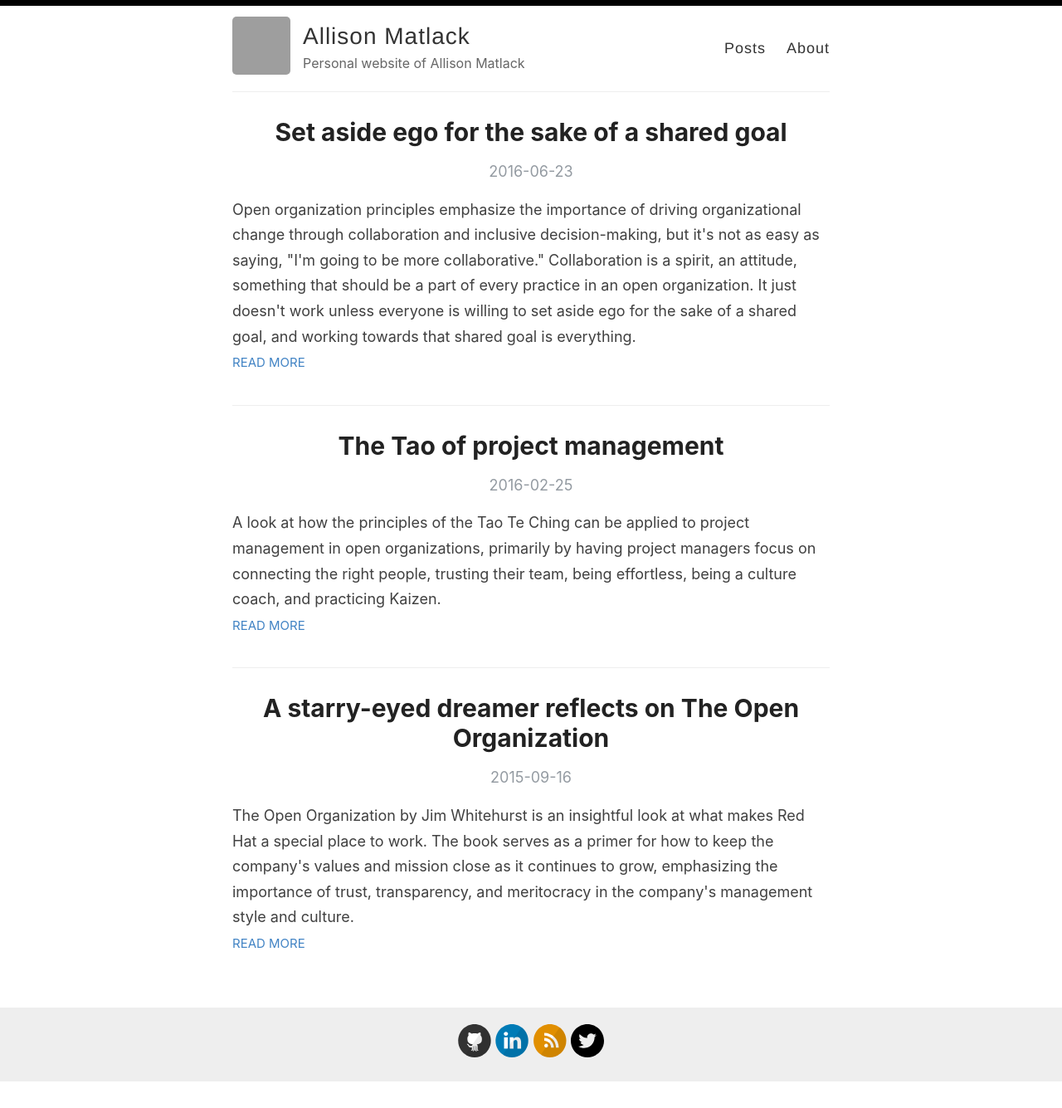
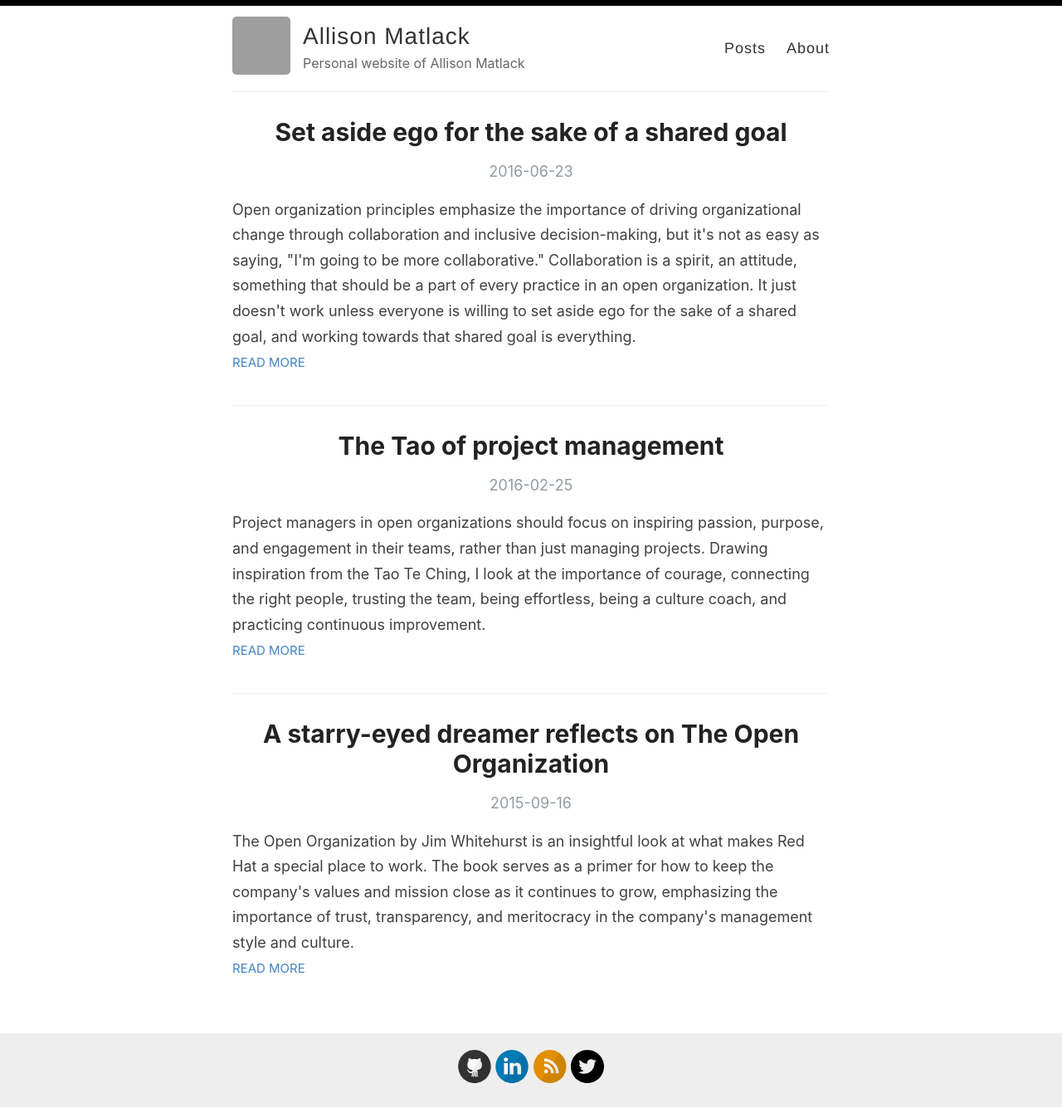
Before and after one commit to amatlack/amatlack.github.io, a Jekyll site: the page built from index.html, in a window 1280 px wide. Shown: the whole page at 83% size. Built offline with Jekyll 4.4.1, drawn with Linux system fonts in a browser that asks for light colours; the list of posts is cut into pages by our own code; before the commit the page ends 1304 px from its top, so only the background shows below that; grey boxes are pictures that could not be loaded.

Commit message:
update excerpt

```diff
--- a/_posts/2016-02-25-the-tao-of-project-management.md
+++ b/_posts/2016-02-25-the-tao-of-project-management.md
@@ -1,7 +1,7 @@
 ---
 layout: post
 title: The Tao of project management
-excerpt: A look at how the principles of the Tao Te Ching can be applied to project management in open organizations, primarily by having project managers focus on connecting the right people, trusting their team, being effortless, being a culture coach, and practicing Kaizen.
+excerpt: Project managers in open organizations should focus on inspiring passion, purpose, and engagement in their teams, rather than just managing projects. Drawing inspiration from the Tao Te Ching, I look at the importance of courage, connecting the right people, trusting the team, being effortless, being a culture coach, and practicing continuous improvement.
 categories: [Open organization, Open leadership, Project management]
 ---
 
```
